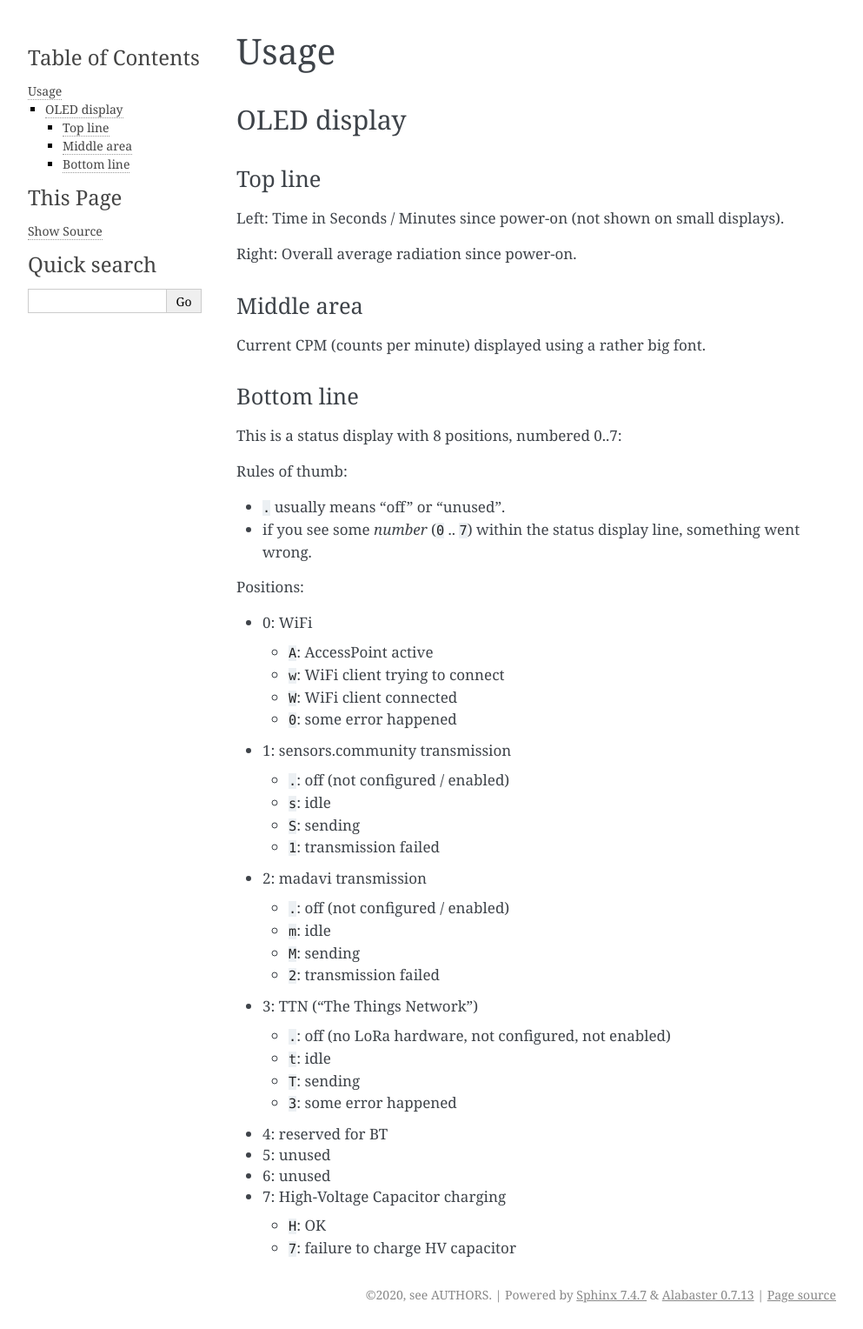
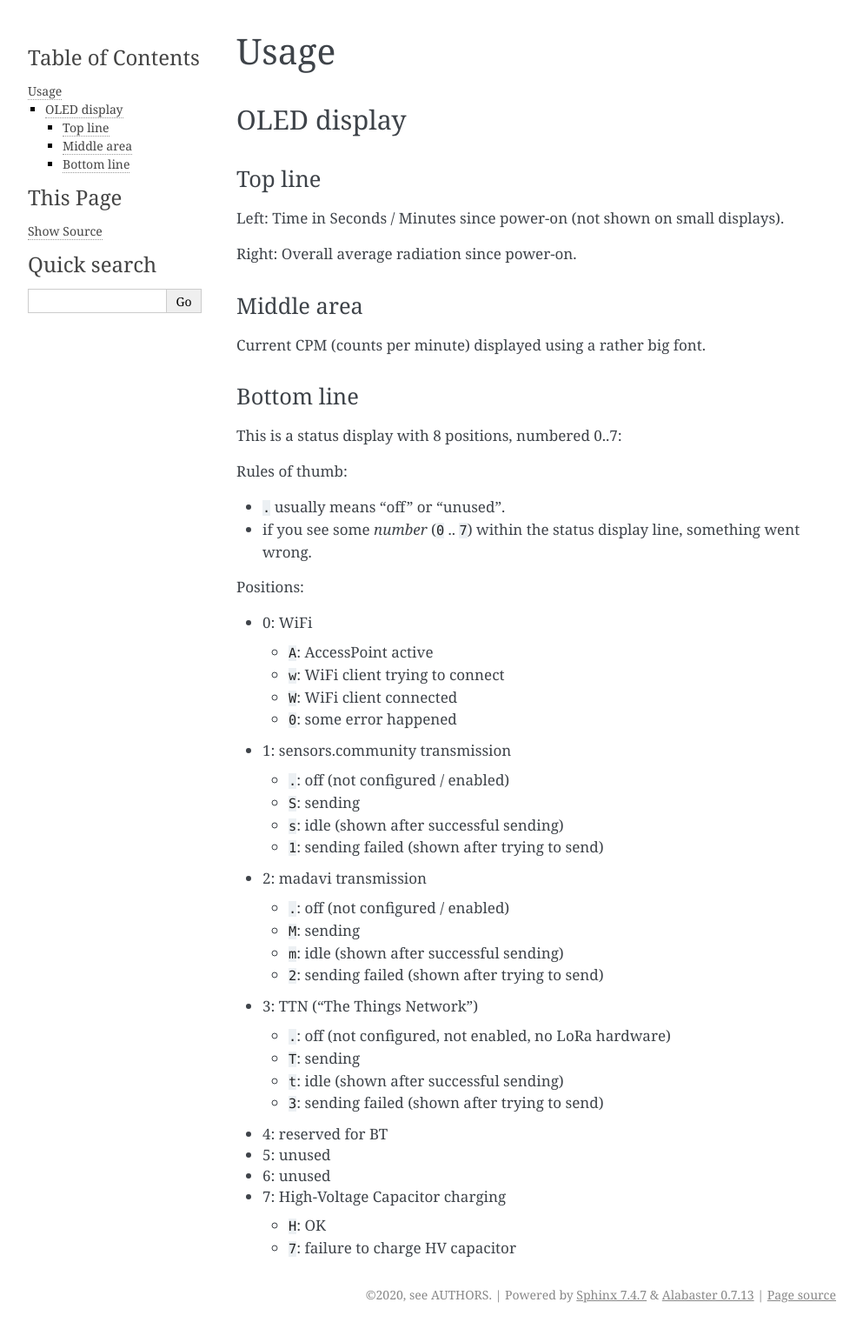
Before and after one commit to ecocurious2/MultiGeiger, a Sphinx documentation site: the page built from docs/source/usage.rst, in a window 1280 px wide. Shown: the whole page at 87% size, without its empty margins (148-1141 px from the left). Built offline with Sphinx 7.4.7, drawn with Linux system fonts in a browser that asks for light colours.

Commit message:
status display: keep showing transmission errors
in case of some unsuccessful transmission attempt, the error code was
only shown for a short time and then replaced by idle status again.

fixed, now the error code is shown until the transmission is retried.

also removed some unneeded status display related code for BT and LoRa,
the initial state is "NODISPLAY" anyway.

```diff
--- a/docs/source/usage.rst
+++ b/docs/source/usage.rst
@@ -42,21 +42,21 @@
 - 1: sensors.community transmission
 
   - ``.``: off (not configured / enabled)
-  - ``s``: idle
   - ``S``: sending
-  - ``1``: transmission failed
+  - ``s``: idle (shown after successful sending)
+  - ``1``: sending failed (shown after trying to send)
 - 2: madavi transmission
 
   - ``.``: off (not configured / enabled)
-  - ``m``: idle
   - ``M``: sending
-  - ``2``: transmission failed
+  - ``m``: idle (shown after successful sending)
+  - ``2``: sending failed (shown after trying to send)
 - 3: TTN ("The Things Network")
 
-  - ``.``: off (no LoRa hardware, not configured, not enabled)
-  - ``t``: idle
+  - ``.``: off (not configured, not enabled, no LoRa hardware)
   - ``T``: sending
-  - ``3``: some error happened
+  - ``t``: idle (shown after successful sending)
+  - ``3``: sending failed (shown after trying to send)
 - 4: reserved for BT
 - 5: unused
 - 6: unused
```
Also changed, not shown: 1 other file.
